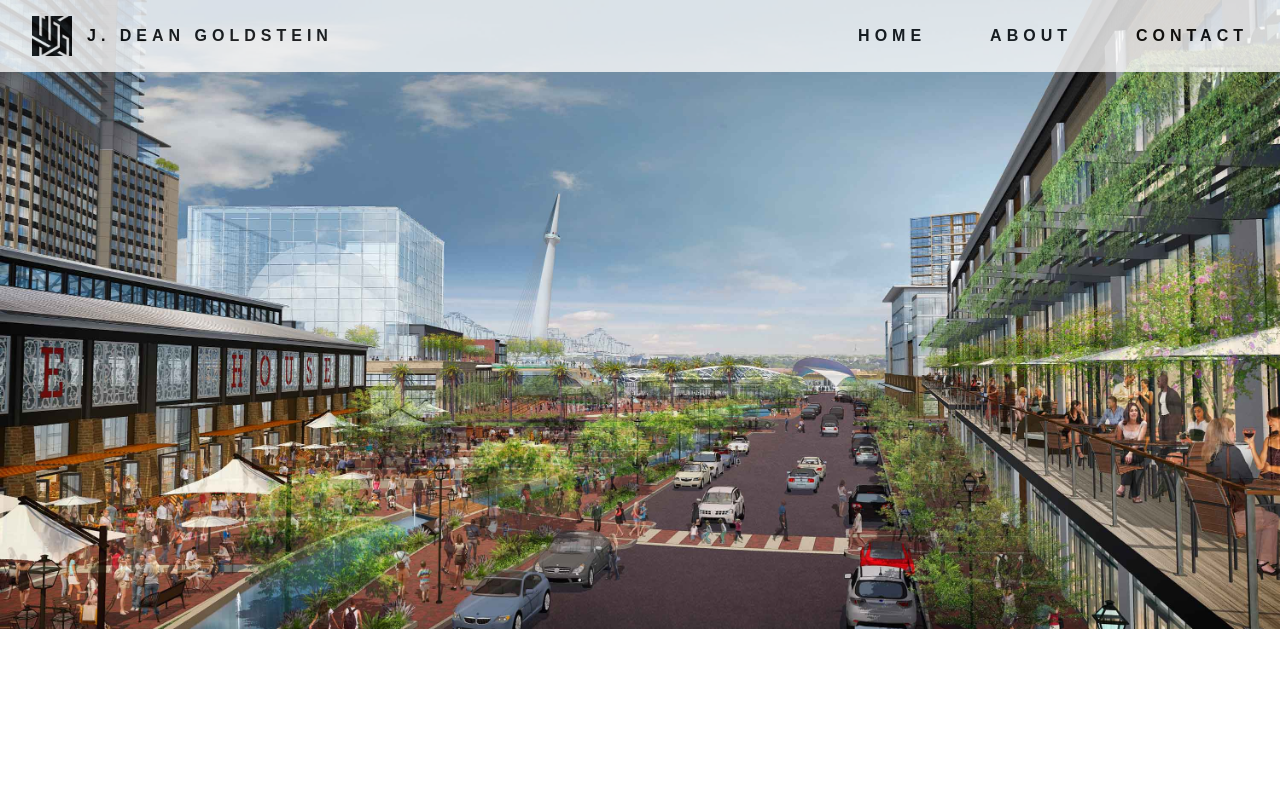
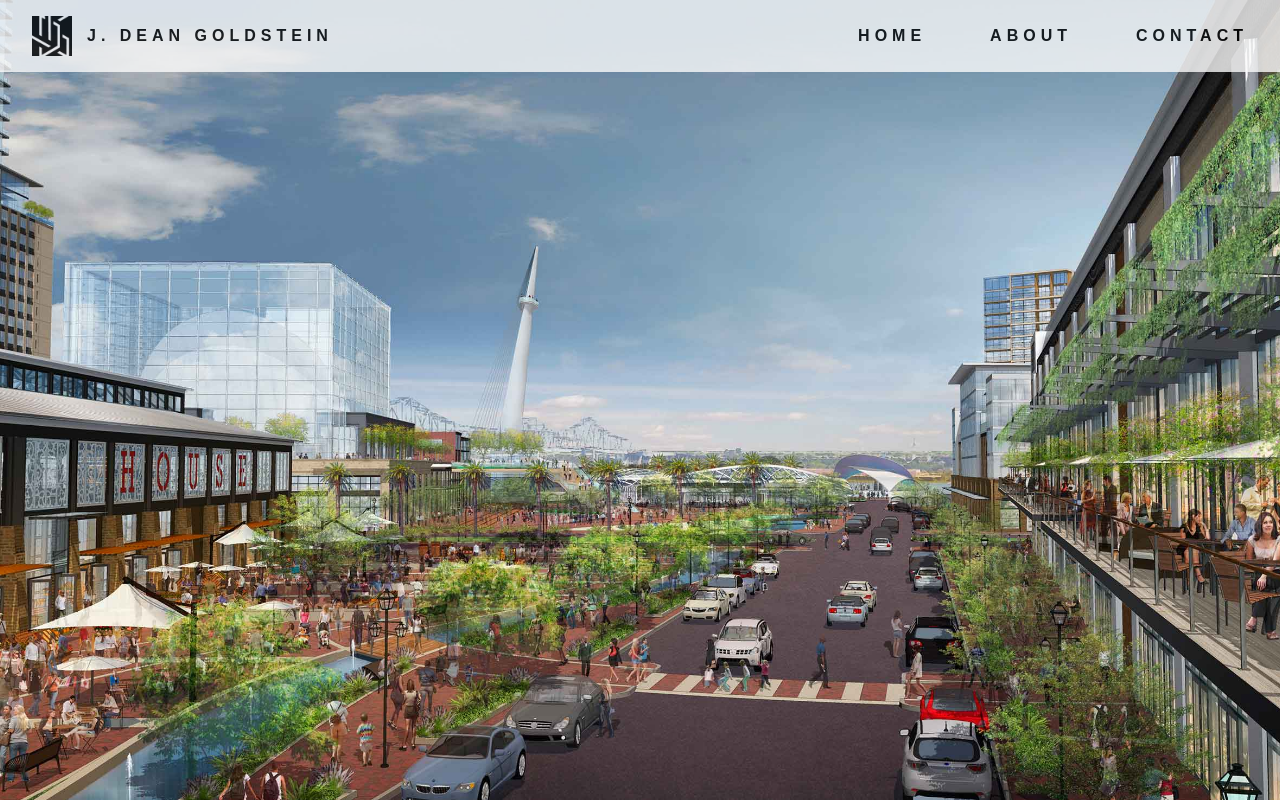
Before and after one commit to deanstein/website-experimental-svelte, a Svelte app: page / in a window 1280 px wide. Built offline with nearby package versions, Linux system fonts and the light colour scheme.

Commit message:
Adding hero options

```diff
--- a/src/App.svelte
+++ b/src/App.svelte
@@ -7,13 +7,14 @@
   const headerOptions = $appOptions.headerOptions;
 
   import Hero from './ui-modules/Hero/Hero.svelte'
+  const heroOptions = $appOptions.heroOptions;
 
 </script>
 
 <main>
   <div class='app'>
     <Header headerOptionsOverrides={$headerOptions} />
-    <Hero />
+    <Hero heroOptionsOverrides={$heroOptions} />
   </div>
 </main>
 
--- a/src/stores/appOptions.js
+++ b/src/stores/appOptions.js
@@ -6,7 +6,6 @@ const appOptionsStore = {};
 
 // fill the store with any data that might change state
 import headerOptions from '../ui-modules/Header/headerOptions'
-
 const headerOptionsOverrides = {
     ...headerOptions,
     container: {
@@ -46,7 +45,20 @@ const headerOptionsOverrides = {
     }
  }
 
+ import heroOptions from '../ui-modules/Hero/heroOptions';
+ const heroOptionsOverrides = {
+    ...heroOptions,
+    img: {
+        src: './hero.jpg',
+        styleOverrides: {
+            height: '100vh'
+        }
+    }
+ }
+
+ // append sub-stores from components
 appOptionsStore['headerOptions'] = writable(headerOptionsOverrides);
+appOptionsStore['heroOptions'] = writable(heroOptionsOverrides);
 
 const { subscribe, set, update } = writable(appOptionsStore);
 
--- a/src/ui-modules/Hero/Hero.svelte
+++ b/src/ui-modules/Hero/Hero.svelte
@@ -1,10 +1,26 @@
 <script>
+    // import from svelte
+    import { writable } from 'svelte/store';
 
+    // import libraries
+    import { css } from '@emotion/css';
+
+    // import the default options, and if provided, the overrides
+    import heroOptionsDefault from './stores/heroOptionsDefault'
+    export let heroOptionsOverrides = undefined;
+
+    // get options overrides if they exist, otherwise use defaults
+    const heroOptions = heroOptionsOverrides ? writable(heroOptionsOverrides) : writable($heroOptionsDefault);
+
+    // dynamic styles
+    const heroImage = css`
+        height: ${$heroOptions.img.styleOverrides.height};
+        `
 </script>
 
 <div id='hero-container'
     class='hero-container'>
-    <img src='./hero.jpg' alt='Hero'>
+    <img class={heroImage} src={$heroOptions.img.src} alt='Hero'>
 </div>
 
 <style>
@@ -16,5 +32,6 @@
 
     img {
         width: 100%;
+        object-fit: cover;
     }
 </style>
--- /dev/null
+++ b/src/ui-modules/Hero/heroOptions.js
@@ -0,0 +1,10 @@
+const heroOptions = {
+    img: {
+        src: './src/ui-modules/Hero/img/heroPlaceholder.jpg',
+        styleOverrides: {
+            height: '100vh'
+        }
+    }
+}
+
+export default heroOptions;
--- /dev/null
+++ b/src/ui-modules/Hero/stores/heroOptionsDefault.js
@@ -0,0 +1,19 @@
+import { writable } from 'svelte/store';
+import { ObjectUtils } from '../../../utils';
+import heroOptions from './../heroOptions';
+
+const heroOptionsDefault = heroOptions;
+
+const { subscribe, set, update } = writable(heroOptionsDefault);
+
+const updateOptions = (newOptions) => {
+    update(currentOptions => {
+        return ObjectUtils.updateObject(currentOptions, newOptions);
+    })
+}
+
+ export default {
+     subscribe,
+     updateOptions,
+     heroOptionsDefault
+ }
```
Also changed, not shown: src/ui-modules/Hero/img/heroPlaceholder.jpg (added).
